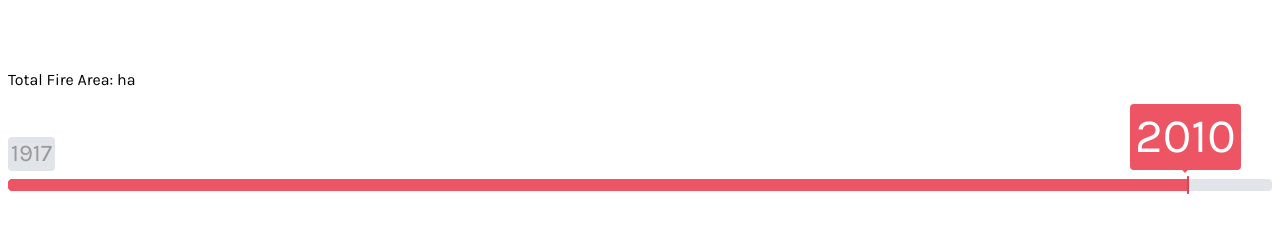
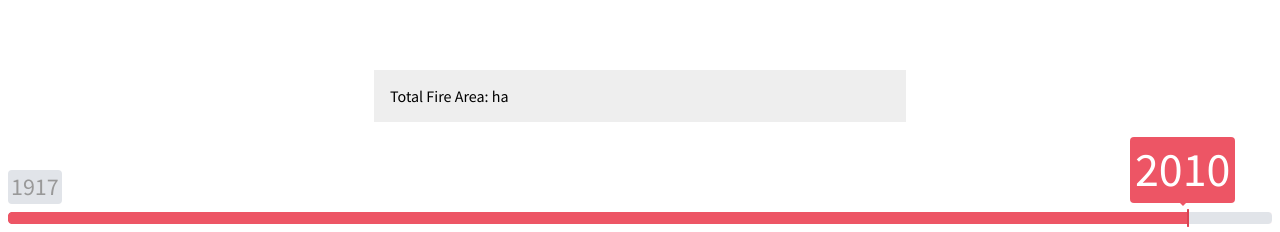
Before and after one commit to syin/bcfires, a website: page client/map.html in a window 1280 px wide. Shown: the part 738-970 px from the top of the page. Before the commit the page ends 940 px from the top, so only its background shows below. Drawn offline with nearby package versions, Linux system fonts and the light colour scheme; files that its build step writes are made by us from their sources; no server answers; files whose address does not match are found by name.

Commit message:
more styling + adjust center/scale of map

```diff
--- a/client/map.html
+++ b/client/map.html
@@ -6,7 +6,7 @@
     <link rel="stylesheet" href="ion.rangeSlider.css">
     <link rel="stylesheet" href="ion.rangeSlider.skinFlat.css">
     <link rel="stylesheet" href="style.css">
-    <link href="https://fonts.googleapis.com/css?family=Karla:400,700" rel="stylesheet">
+    <link href="https://fonts.googleapis.com/css?family=Source+Sans+Pro:400,700" rel="stylesheet">
     <title>BC Fires</title>
 </head>
 
--- a/client/public/map.js
+++ b/client/public/map.js
@@ -16,8 +16,8 @@ document.addEventListener('DOMContentLoaded', function () {
 
   const path = d3.geoPath()
     .projection(d3.geoMercator()
-      .center([-124.629726, 54.588773])
-      .scale(1500))
+      .center([-121.5, 54.588773])
+      .scale(2200))
 
   const svg = d3.select('#graph')
     .attr('id', 'graph')
@@ -33,11 +33,8 @@ document.addEventListener('DOMContentLoaded', function () {
       .append('path')
       .attr('d', path)
       .style('fill', fill)
-      .attr("x", 500)
-      .attr("y", 500)
       .on("mouseover", function(d) {
         if (d.type === "Feature") {
-          console.log(this.getBBox())
           // calculate midpoint of polygon
           const bbox = this.getBBox()
           const cx = bbox.x + bbox.width/2
--- a/client/public/style.css
+++ b/client/public/style.css
@@ -1,7 +1,7 @@
 /* general */
 
 body {
-    font-family: 'Karla', sans-serif;
+    font-family: 'Source Sans Pro', sans-serif;
 }
 
 .draggable {
@@ -43,6 +43,16 @@ body {
     font-weight: bold;
 }
 
+/* stats */
+
+#stats {
+    width: 500px;
+    margin: 0 auto;
+    padding: 1em;
+    background-color: #eee;
+}
+
+
 /* override slider styling */
 
 .irs {
```
